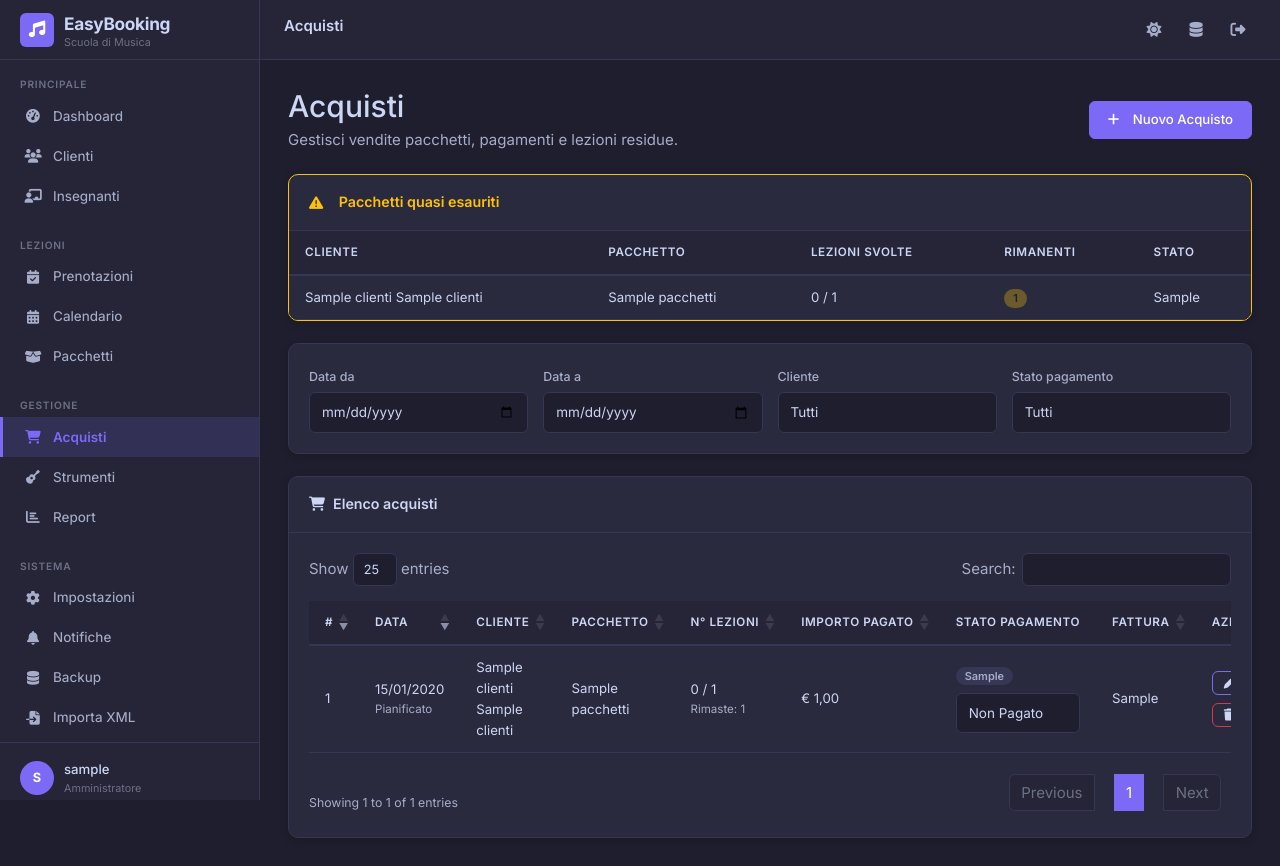
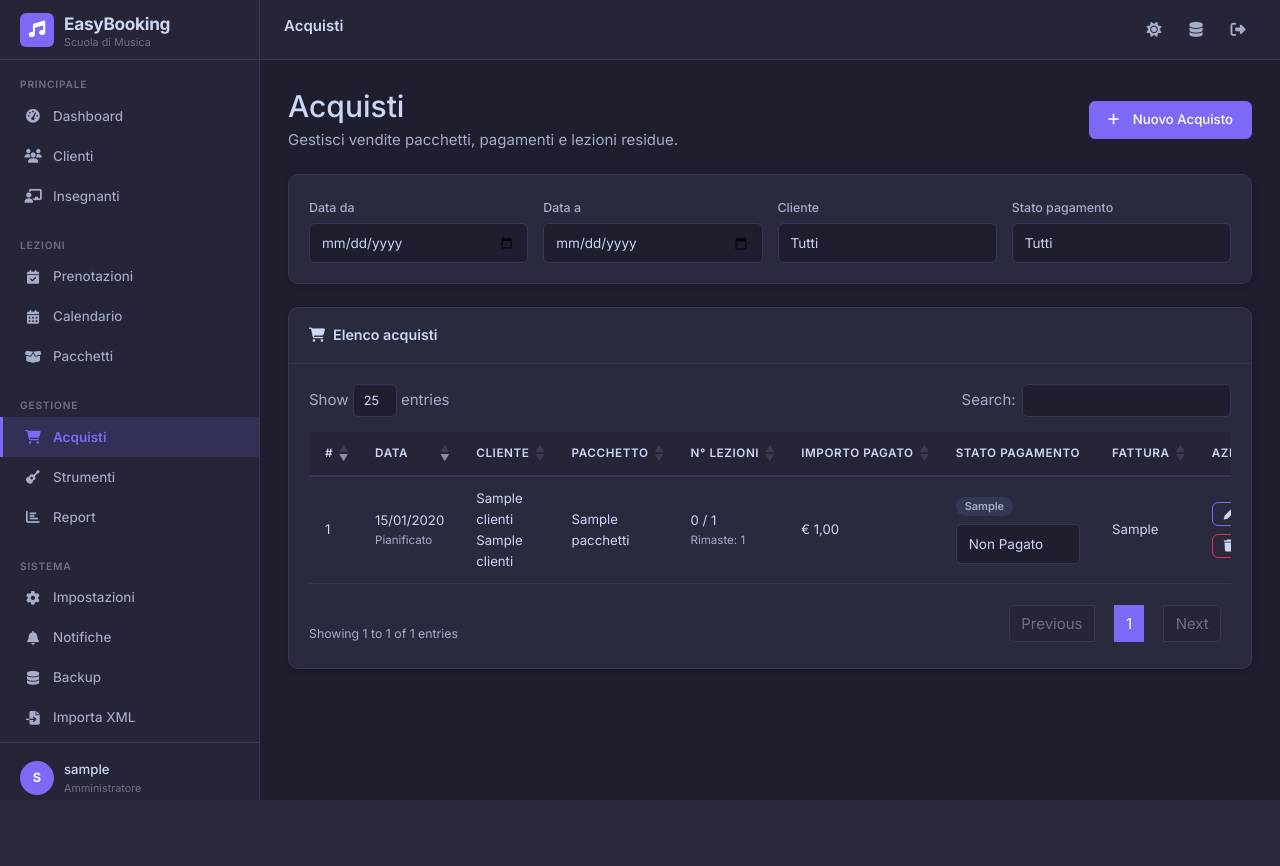
Before and after one commit to simonedeitos/easybooking, a PHP site: page /acquisti.php in a window 1280 px wide. After the commit the page ends 800 px from the top, so only its background shows below. Run offline with PHP 8.4, Linux system fonts and the light colour scheme; the visitor is signed in with stand-in values (Sample User, id 1); data comes from the database, SQL or seed files in the repository; tables that the repository leaves empty hold one stand-in row (values such as "Sample post"); some libraries are stand-ins or nearby versions.

Commit message:
Remove alerts for nearly exhausted packages
Removed alert display section for nearly exhausted packages.

```diff
--- a/webapp/acquisti.php
+++ b/webapp/acquisti.php
@@ -227,39 +227,6 @@ require_once __DIR__ . '/includes/header.php';
 </div>
 <?php endif; ?>
 
-<?php if ($alerts !== []): ?>
-<div class="card mb-4 border-warning">
-    <div class="card-header text-warning">
-        <i class="fas fa-triangle-exclamation me-2"></i>Pacchetti quasi esauriti
-    </div>
-    <div class="card-body p-0">
-        <div class="table-responsive">
-            <table class="table table-hover align-middle mb-0">
-                <thead>
-                    <tr>
-                        <th>Cliente</th>
-                        <th>Pacchetto</th>
-                        <th>Lezioni svolte</th>
-                        <th>Rimanenti</th>
-                        <th>Stato</th>
-                    </tr>
-                </thead>
-                <tbody>
-                    <?php foreach ($alerts as $alert): ?>
-                    <tr>
-                        <td><?= htmlspecialchars(trim((string)$alert['cliente_nome'] . ' ' . (string)$alert['cliente_cognome'])) ?></td>
-                        <td><?= htmlspecialchars((string)($alert['pacchetto_nome'] ?: 'Pacchetto manuale')) ?></td>
-                        <td><?= htmlspecialchars((string)$alert['lezioni_svolte']) ?> / <?= htmlspecialchars((string)$alert['totale_lezioni']) ?></td>
-                        <td><span class="badge bg-warning text-dark"><?= htmlspecialchars((string)$alert['lezioni_rimanenti']) ?></span></td>
-                        <td><?= htmlspecialchars((string)$alert['stato_pagamento']) ?></td>
-                    </tr>
-                    <?php endforeach; ?>
-                </tbody>
-            </table>
-        </div>
-    </div>
-</div>
-<?php endif; ?>
 
 <div class="card mb-4">
     <div class="card-body">
```
